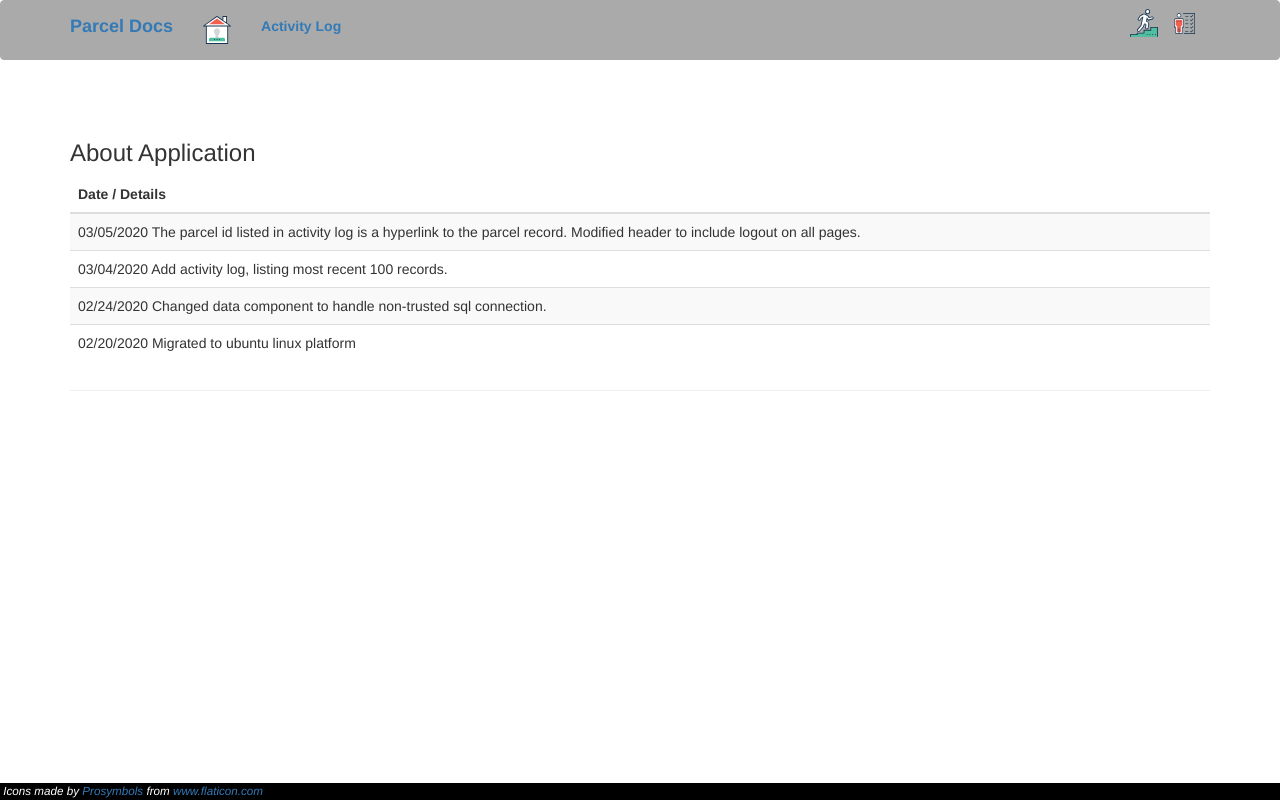
After one commit to jcarter62/parceldocs, a Flask app: page /about/application in a window 1280 px wide. The commit adds this page. Run offline with Flask 2, Linux system fonts and the light colour scheme; data that the repository does not hold is empty; some libraries are stand-ins or nearby versions.

Commit message:
Modified header to include logout on all pages

```diff
--- /dev/null
+++ b/about/__init__.py
@@ -0,0 +1,27 @@
+from flask import Blueprint, render_template, jsonify, redirect, request, g
+import os
+
+about_routes = Blueprint('about_routes', __name__, static_folder='static', template_folder='templates')
+
+
+@about_routes.route('/application', methods=['GET'])
+def route_setup():
+    notes_file = os.path.abspath('notes.txt')
+    txt_lines = []
+    try:
+        with open(notes_file, 'r') as f:
+            while True:
+                line = f.readline()
+                if line <= '':
+                    break
+                txt_lines.append(line)
+    except FileNotFoundError:
+        pass
+
+    context = {
+        'title': 'About Application',
+        'data': txt_lines,
+        'auth': g.auth
+    }
+
+    return render_template('about.html', context=context)
--- /dev/null
+++ b/about/templates/about.html
@@ -0,0 +1,36 @@
+{% extends "base.html" %}
+
+{% block page_content %}
+    {% block content %}
+        <link href="{{ url_for('static', filename='css/style.css') }}" rel="stylesheet">
+        <div class="container">
+            <div class="page-header">
+                <div class="row">
+                    <div class="col-md-10">
+                        <h3>
+                            About Application
+                        </h3>
+                    </div>
+                </div>
+                <div class="tabletext">
+                    <table class="table table-striped">
+                        <thead class="thead-dark">
+                        <tr>
+                            <th scope="col">Date / Details</th>
+                        </tr>
+                        </thead>
+                        <tbody>
+                        {% for line in context.data %}
+                            <tr>
+                                <td class="col-xs-12">{{ line }}</td>
+                            </tr>
+                        {% endfor %}
+                        </tbody>
+                    </table>
+                </div>
+            </div>
+            {% include 'footer.html' %}
+        </div>
+        <script type="text/javascript" src="{{ url_for('static', filename='js/functions.js') }}"></script>
+    {% endblock %}
+{% endblock %}
--- a/app.py
+++ b/app.py
@@ -9,6 +9,7 @@ from wkroute.wkroute import wkroute
 from auth.auth_routes import auth_routes
 from auth.auth_routes import UserInfo
 from activity.activity_routes import activity_routes
+from about import about_routes
 from pymongo import MongoClient
 from waitress import serve
 import logging
@@ -24,6 +25,7 @@ app.register_blueprint(appsetting_routes, url_prefix='/settings')
 app.register_blueprint(wkroute, url_prefix='/.well-known')
 app.register_blueprint(auth_routes, url_prefix='/auth')
 app.register_blueprint(activity_routes, url_prefix='/activity')
+app.register_blueprint(about_routes, url_prefix='/about')
 
 Bootstrap(app)
 
--- /dev/null
+++ b/notes.txt
@@ -0,0 +1,4 @@
+03/05/2020 The parcel id listed in activity log is a hyperlink to the parcel record.  Modified header to include logout on all pages.
+03/04/2020 Add activity log, listing most recent 100 records.
+02/24/2020 Changed data component to handle non-trusted sql connection.
+02/20/2020 Migrated to ubuntu linux platform
--- a/static/js/functions.js
+++ b/static/js/functions.js
@@ -240,6 +240,10 @@ function logout_button() {
     window.location.href = "/auth/logout";
 }
 
+function about_button() {
+    window.location.href = "/about/application";
+}
+
 function pw2txt(id) {
     let e = document.getElementById(id);
     if (e.type == 'password') {
--- a/templates/base.html
+++ b/templates/base.html
@@ -13,18 +13,27 @@
                 <a class="navbar-brand" href="/">Parcel Docs</a>
             </div>
             <div class="navbar-collapse collapse">
-                {% if context.showsearch %}
-                    <form class="navbar-form navbar-right" >
+                {#                {% if context.showsearch %}#}
+                <form class="navbar-form navbar-right">
+                    {% if context.showsearch %}
                         <div class="form-group">
                             <input type="text" placeholder="Parcel ID" onkeyup="parcel_lookup()" id="inp_parcel"/>
                         </div>
-                        <img class="iconx2" src="{{ url_for('static', filename='icons/301-picture-1.svg') }}" onclick="parcel_lookup()" />
-                        <img class="iconx2" src="{{ url_for('static', filename='icons/301-garbage-1.svg') }}" onclick="delete_search_string()" />
-                        <img class="iconx2" src="{{ url_for('static', filename='icons/301-stairs.svg') }}" title="Logout" onclick="logout_button()" />
-                    </form>
-                {% endif %}
+                    <img class="iconx2" src="{{ url_for('static', filename='icons/301-picture-1.svg') }}"
+                         onclick="parcel_lookup()"/>
+                    <img class="iconx2" src="{{ url_for('static', filename='icons/301-garbage-1.svg') }}"
+                         onclick="delete_search_string()"/>
+                    {% endif %}
+                    <img class="iconx2" src="{{ url_for('static', filename='icons/301-stairs.svg') }}" title="Logout"
+                         onclick="logout_button()"/>
+                    &nbsp;&nbsp;
+                    <img class="icon" src="{{ url_for('static', filename='icons/301-tasks.svg') }}" title="About"
+                         onclick="about_button()"/>
+                </form>
+                {#                {% endif %}#}
                 <ul class="nav navbar-nav">
-                    <li><a href="/"><img class="iconx2" src="{{ url_for('static', filename='icons/301-house.svg') }}"/></a></li>
+                    <li><a href="/"><img class="iconx2" src="{{ url_for('static', filename='icons/301-house.svg') }}"/></a>
+                    </li>
                     {% if context.auth['admin'] %}
                         <li><a href="/settings/setup">Settings</a></li>
                     {% endif %}
```
Also changed, not shown: static/icons/301-tasks.svg (added), templates/footer.html (line endings or trailing spaces).
